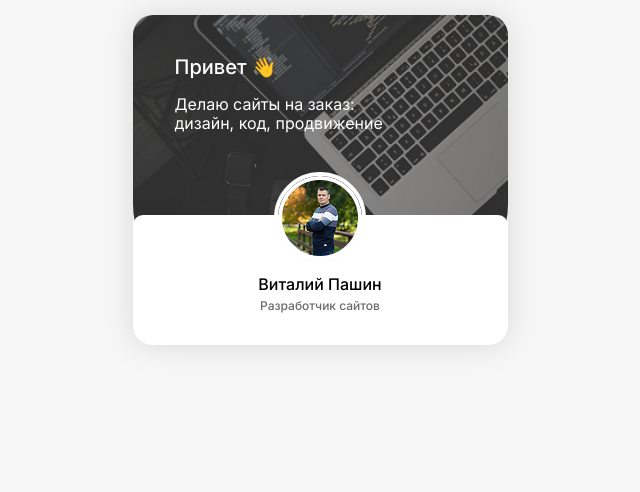
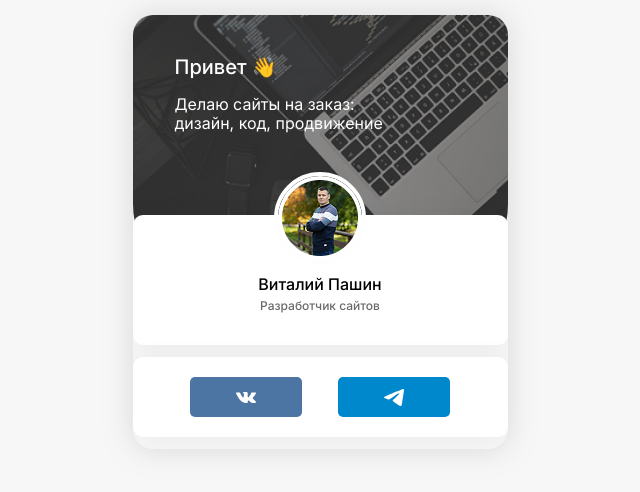
Before and after one commit to Remsy2/html-starter, a plain HTML site: page index.html in a window 1280 px wide. Shown: the whole page, without its empty margins (320-960 px from the left). Drawn offline with Linux system fonts and the light colour scheme.

Commit message:
add: color buttons

```diff
--- a/css/style.css
+++ b/css/style.css
@@ -72,3 +72,39 @@ body {
   color: #6a6a6a;
   margin-top: 4px;
 }
+
+.card {
+  background-color: #fff;
+  box-shadow: 0 4px 30px rgba(0, 0, 0, 0.05);
+  border-radius: 10px;
+  margin-top: 12px;
+  margin-bottom: 12px;
+  padding: 20px;
+}
+
+.buttons {
+  display: flex;
+  justify-content: space-between;
+  max-width: 260px;
+  margin: auto;
+  gap: 36px;
+}
+
+.button {
+  background-color: #000;
+  display: flex;
+  align-items: center;
+  justify-content: center;
+  height: 40px;
+  flex-shrink: 1;
+  width: 100%;
+  border-radius: 5px;
+}
+
+.button.vk {
+  background: #4c75a3;
+}
+
+.button.tg {
+  background: #0088cc;
+}
--- a/index.html
+++ b/index.html
@@ -30,6 +30,18 @@
           <p class="user-profession">Разработчик сайтов</p>
         </div>
         <!-- /.user -->
+        <div class="card">
+          <div class="buttons">
+            <a href="https://vk.com/vitamin" class="button vk">
+              <img src="img/icons/vk.svg" alt="" class="button-icon" />
+            </a>
+            <a href="https://t.me/vitamin" class="button tg">
+              <img src="img/icons/tg.svg" alt="" class="button-icon" />
+            </a>
+            <!-- /.button -->
+          </div>
+        </div>
+        <!-- /.buttons -->
       </div>
     </div>
     <script src="js/main.js"></script>
```
Also changed, not shown: img/icons/tg.svg (added), img/icons/vk.svg (added).
